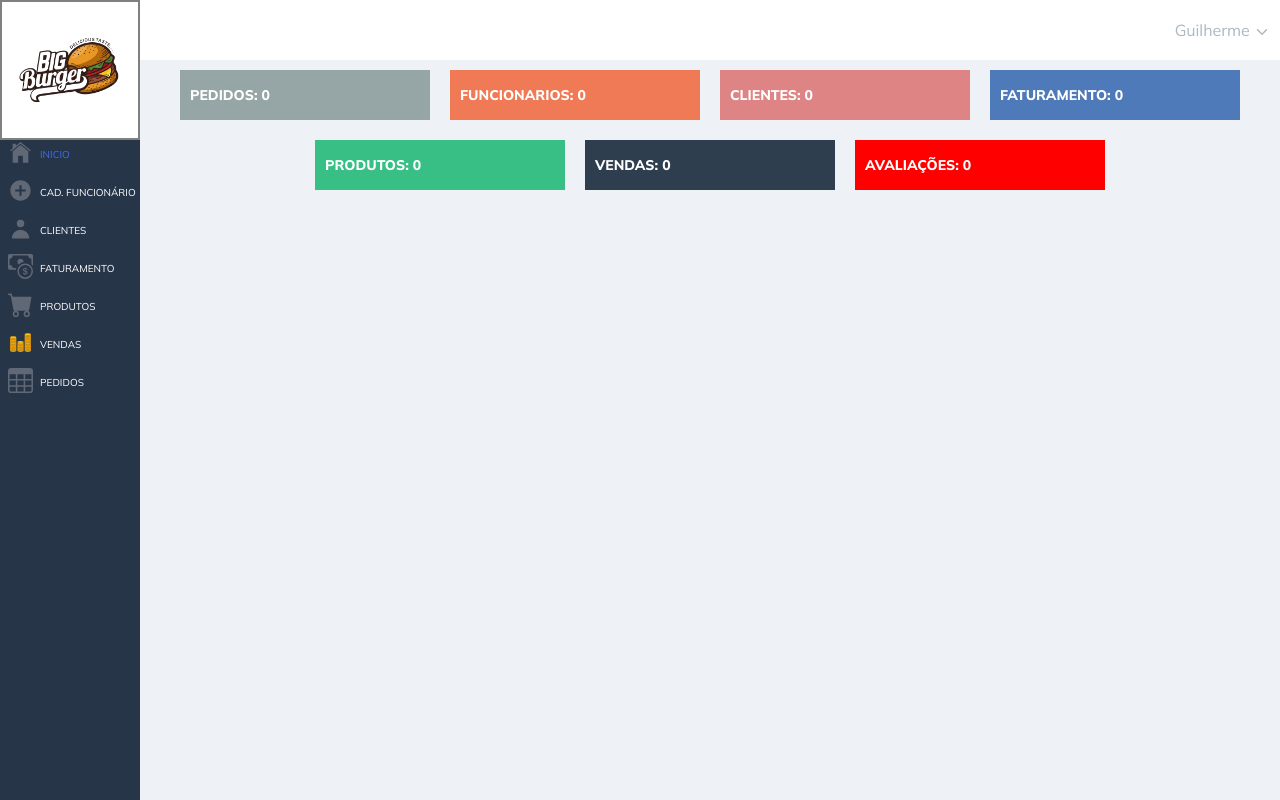
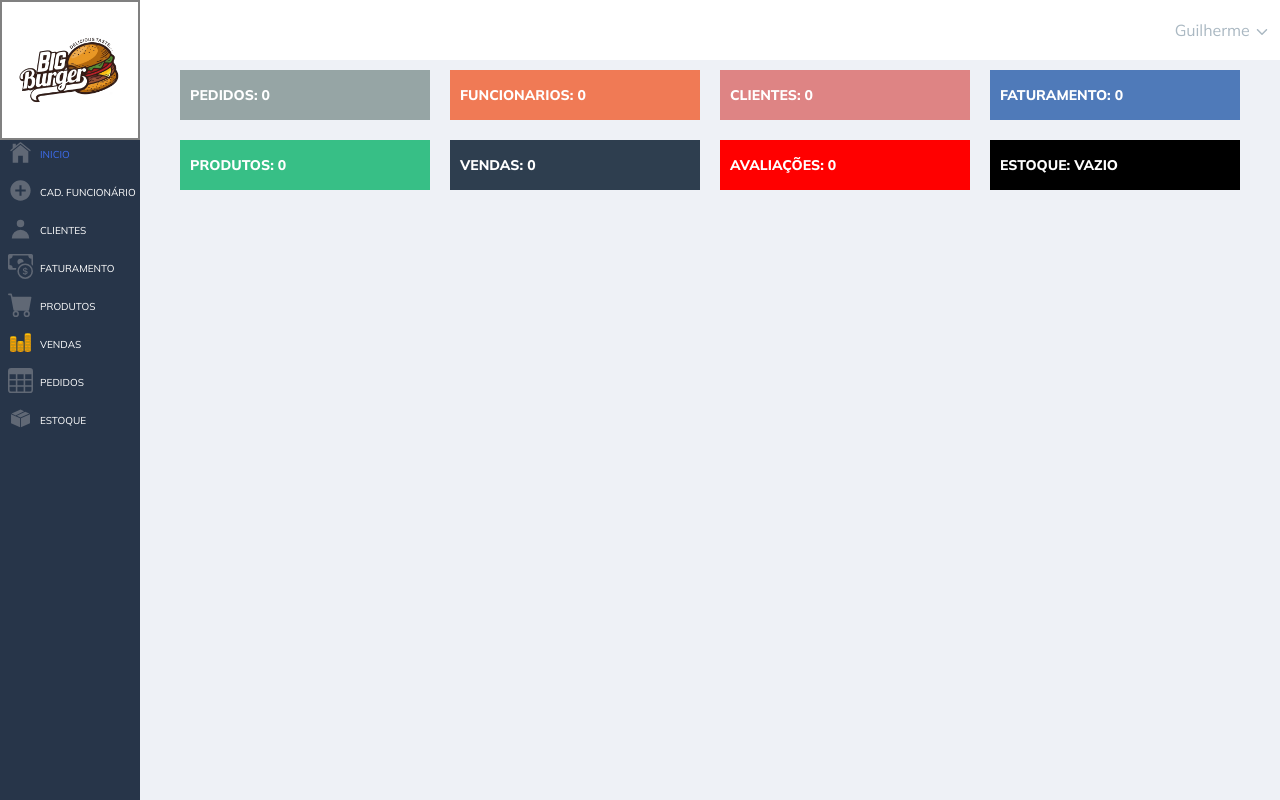
Before and after one commit to GuilhermeDevv/projeto-lanchonete, a React (Vite) app in the folder pedido lanchonete/: page /admin in a window 1280 px wide. Built offline with nearby package versions, Linux system fonts and the light colour scheme.

Commit message:
adição do estoque

```diff
--- a/pedido lanchonete/src/components/Adm/C_adm.jsx
+++ b/pedido lanchonete/src/components/Adm/C_adm.jsx
@@ -2,6 +2,7 @@ import React, { useState } from 'react';
 import { ContainerAdm, ContentAdm, MenuSite, Header, User, OptionUser, Logo, IconOpenAndClose, MainPage } from "./style"
 import { IoIosArrowDown, IoIosArrowUp, IoIosHome, IoMdAddCircle, IoIosArrowBack, IoIosArrowForward } from "react-icons/io"
 import { HiUser } from "react-icons/hi"
+import { GiCardboardBoxClosed } from "react-icons/gi"
 import { BsCashCoin, BsFillCartFill, BsTable } from "react-icons/bs"
 import { FcSalesPerformance } from "react-icons/fc"
 import logo from "../../assets/logo.png"
@@ -90,6 +91,12 @@ export function C_adm() {
                                     className={selectedLink === 'pedido' ? 'linkAtivo' : ''}
                                     onClick={() => setSelectedLink('pedido')} >PEDIDOS</span>
                             </li>
+                            <li>
+                                <GiCardboardBoxClosed style={styleIconLeft} onClick={() => { setIconLeft(true) }} />
+                                <span
+                                    className={selectedLink === 'estoque' ? 'linkAtivo' : ''}
+                                    onClick={() => setSelectedLink('estoque')} >ESTOQUE</span>
+                            </li>
                         </ul>
 
                     </div>
--- a/pedido lanchonete/src/components/DadosHome/DadosHome.jsx
+++ b/pedido lanchonete/src/components/DadosHome/DadosHome.jsx
@@ -32,6 +32,10 @@ export function DadosHome() {
             <ContentInfo backgroundColor="red">
                 <h1>avaliações: 0</h1>
             </ContentInfo>
+
+            <ContentInfo backgroundColor="black">
+                <h1>estoque: vazio</h1>
+            </ContentInfo>
         </ContainerInfo >
     );
 }
```
